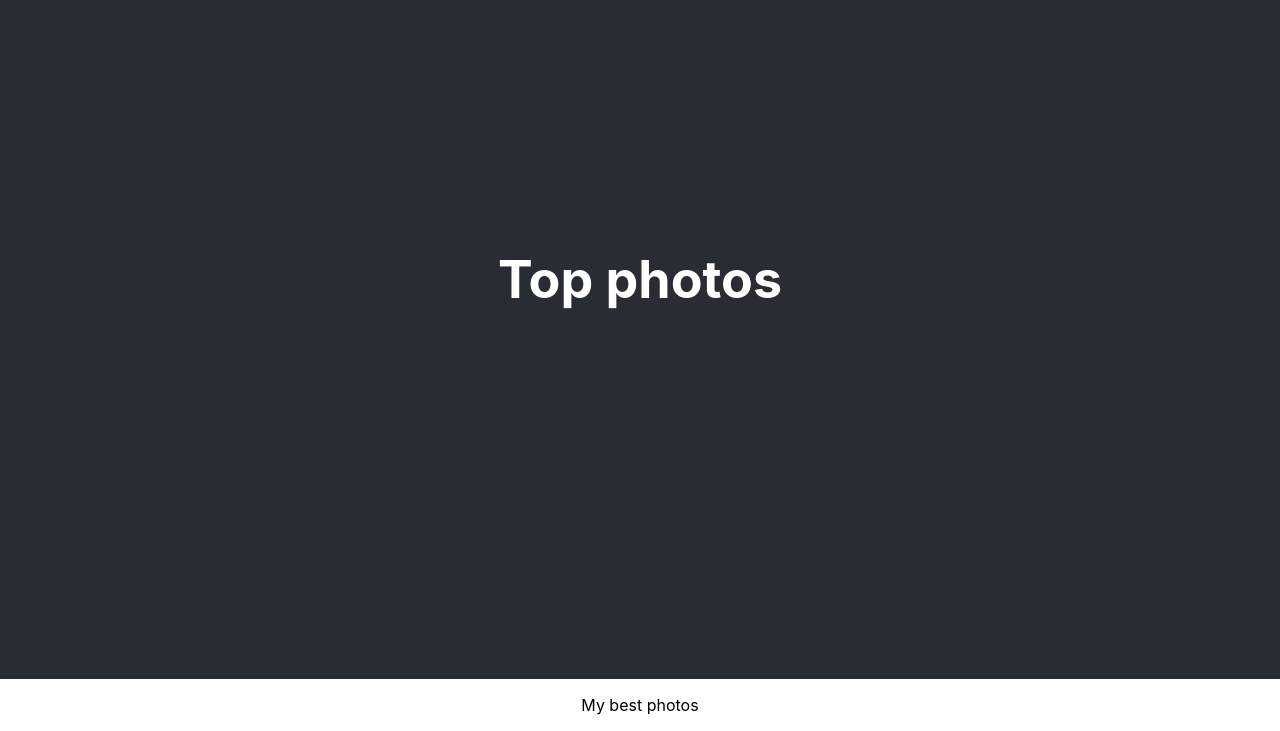
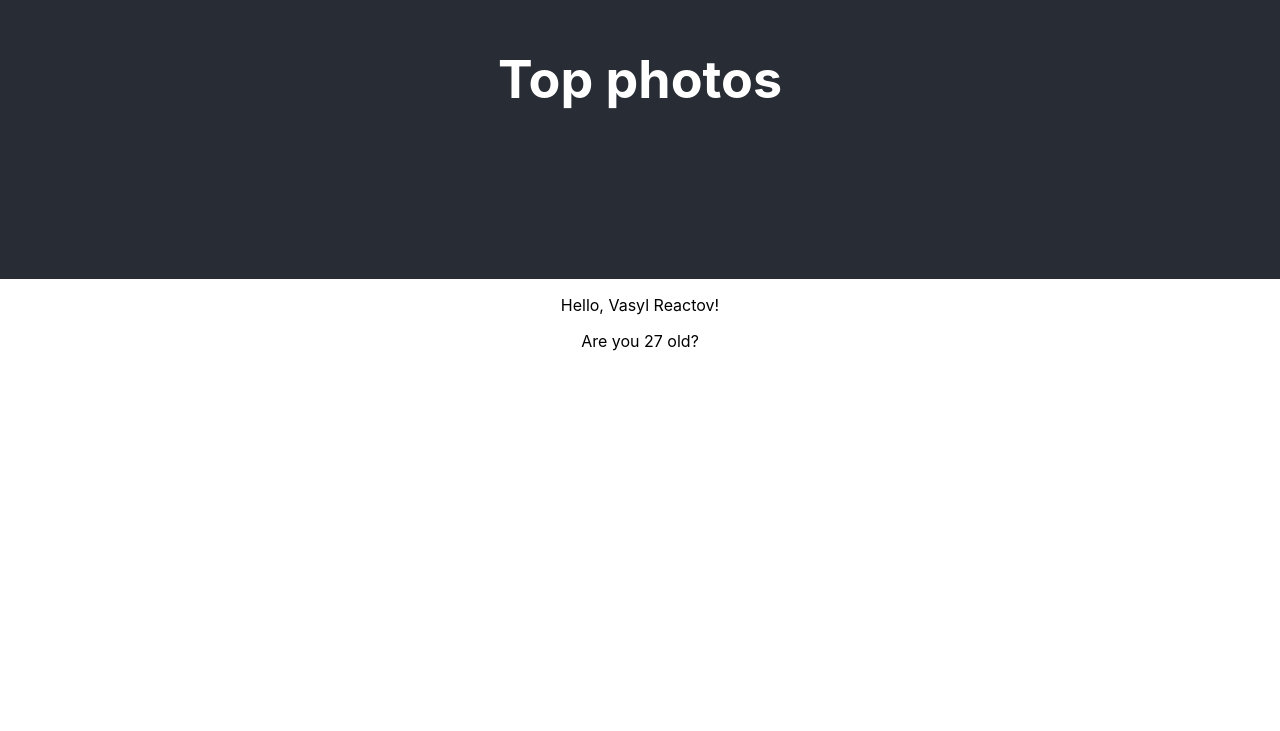
Before and after one commit to mohnatus/redux-course, a React (Create React App) app: page / in a window 1280 px wide. Shown: the part 121-852 px from the top of the page. After the commit the page ends 800 px from the top, so only its background shows below. Built offline with nearby package versions, Linux system fonts and the light colour scheme.

Commit message:
connect app with store

```diff
--- a/src/App.css
+++ b/src/App.css
@@ -15,7 +15,7 @@
 
 .App-header {
   background-color: #282c34;
-  min-height: 100vh;
+  min-height: 50vh;
   display: flex;
   flex-direction: column;
   align-items: center;
--- a/src/App.js
+++ b/src/App.js
@@ -1,15 +1,27 @@
 import React from 'react';
+import { connect } from 'react-redux';
 import './App.css';
 
-function App() {
+function App({ user }) {
+	console.log(user);
+	const { name, lastname, age } = user;
 	return (
 		<div className="App">
 			<header className="App-header">
 				<h1 className="App-title">Top photos</h1>
 			</header>
-			<p className="App-intro">My best photos</p>
+			<p>
+				Hello, {name} {lastname}!
+			</p>
+			<p>Are you {age} old?</p>
 		</div>
 	);
 }
 
-export default App;
+const mapStateToProps = store => {
+	return {
+		user: store.user,
+	};
+};
+
+export default connect(mapStateToProps)(App);
--- a/src/index.js
+++ b/src/index.js
@@ -7,6 +7,8 @@ import { store } from './store/configureStore';
 import './index.css';
 import App from './App';
 import * as serviceWorker from './serviceWorker';
+
+console.log('store', store);
 
 ReactDOM.render(
 	<Provider store={store}>
--- a/src/reducers/index.js
+++ b/src/reducers/index.js
@@ -1,5 +1,9 @@
 export const initialState = {
-	user: 'Unknown user',
+	user: {
+		name: 'Vasyl',
+		lastname: 'Reactov',
+		age: 27,
+	},
 };
 
 export function rootReducer(state = initialState) {
```
